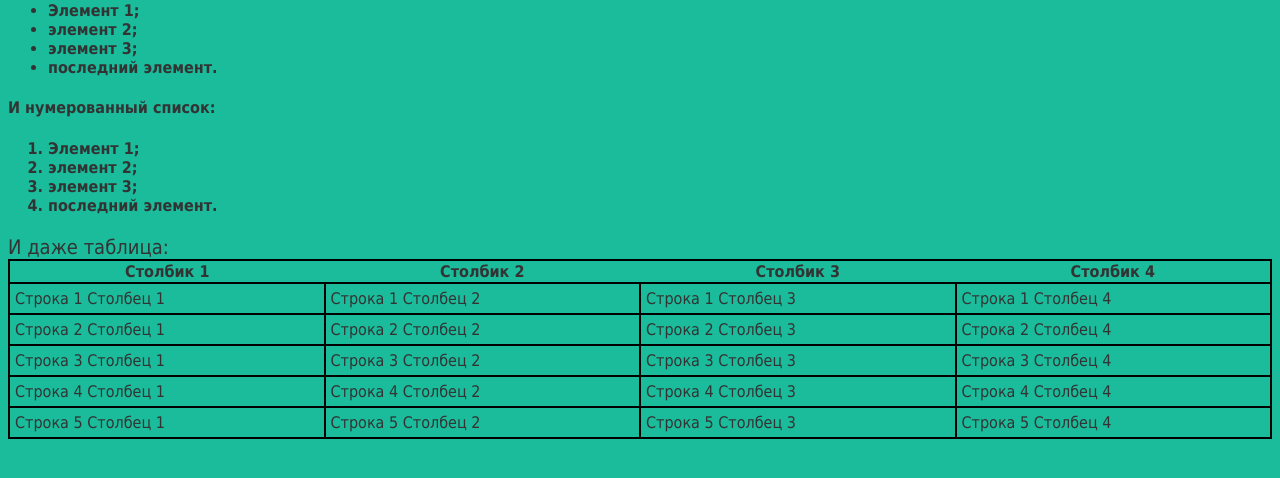
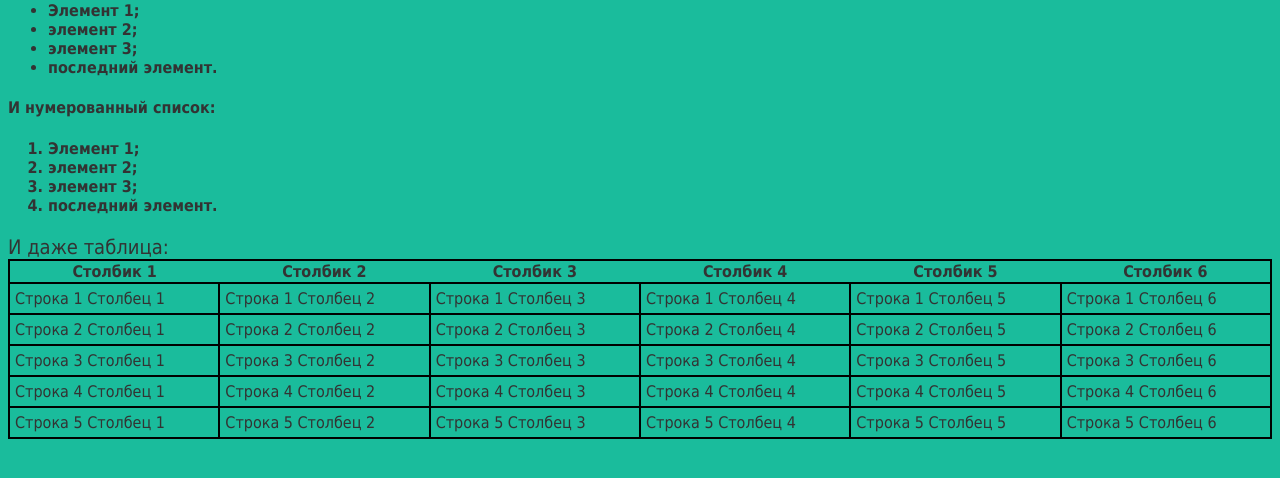
Before and after one commit to Nakone1/DjangoVuz, a Django app: page / in a window 1280 px wide. Shown: the part 263-741 px from the top of the page. Run offline with Django 3.2, Linux system fonts and the light colour scheme.

Commit message:
3rd commit

```diff
--- a/lab2/firstwebpage/flatpages/templates/static_handler.html
+++ b/lab2/firstwebpage/flatpages/templates/static_handler.html
@@ -38,6 +38,8 @@
 			<th>Столбик 2</th>
 			<th>Столбик 3</th>
 			<th>Столбик 4</th>
+			<th>Столбик 5</th>
+			<th>Столбик 6</th>
 			</tr>
 		</thead>
 		<tr>
@@ -45,30 +47,40 @@
 			<td>Строка 1 Столбец 2</td>
 			<td>Строка 1 Столбец 3</td>
 			<td>Строка 1 Столбец 4</td>
+			<td>Строка 1 Столбец 5</td>
+			<td>Строка 1 Столбец 6</td>
 		</tr>
 		<tr>
 			<td>Строка 2 Столбец 1</td>
 			<td>Строка 2 Столбец 2</td>
 			<td>Строка 2 Столбец 3</td>
 			<td>Строка 2 Столбец 4</td>
+			<td>Строка 2 Столбец 5</td>
+			<td>Строка 2 Столбец 6</td>
 		</tr>
 		<tr>
 			<td>Строка 3 Столбец 1</td>
 			<td>Строка 3 Столбец 2</td>
 			<td>Строка 3 Столбец 3</td>
 			<td>Строка 3 Столбец 4</td>
+			<td>Строка 3 Столбец 5</td>
+			<td>Строка 3 Столбец 6</td>
 		</tr>
 		<tr>
 			<td>Строка 4 Столбец 1</td>
 			<td>Строка 4 Столбец 2</td>
 			<td>Строка 4 Столбец 3</td>
 			<td>Строка 4 Столбец 4</td>
+			<td>Строка 4 Столбец 5</td>
+			<td>Строка 4 Столбец 6</td>
 		</tr>
 		<tr>
 			<td>Строка 5 Столбец 1</td>
 			<td>Строка 5 Столбец 2</td>
 			<td>Строка 5 Столбец 3</td>
 			<td>Строка 5 Столбец 4</td>
+			<td>Строка 5 Столбец 5</td>
+			<td>Строка 5 Столбец 6</td>
 		</tr>
 	</table>
 </body>
```
